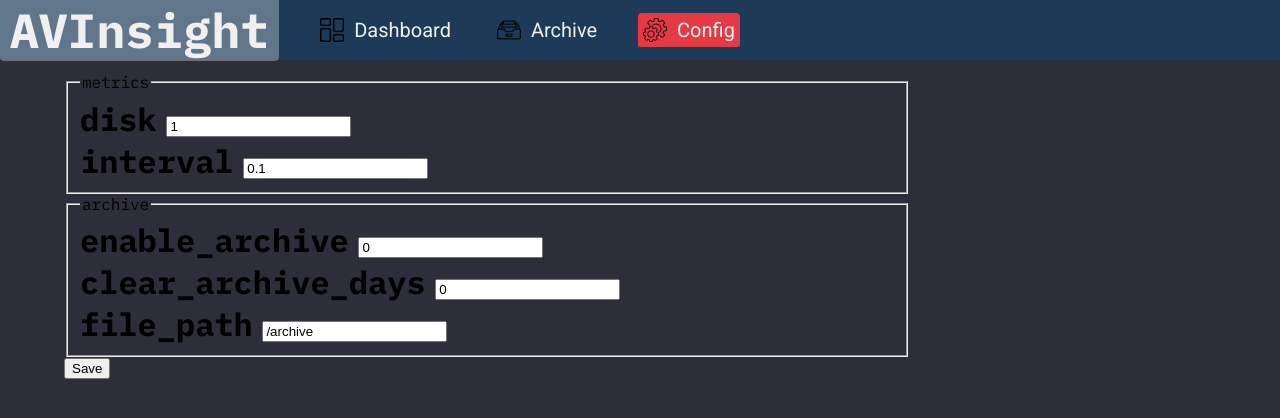
After one commit to basekkelenkamp/AVInsight, a Flask app: page /config in a window 1280 px wide. The commit adds this page. Shown: the top 418 px of the page. Run offline with Flask 2, Linux system fonts and the light colour scheme; some libraries are stand-ins or nearby versions.

Commit message:
save config feature

```diff
--- a/app.py
+++ b/app.py
@@ -1,11 +1,12 @@
 import os
 
-from flask import Flask, render_template
+from flask import Flask, render_template, jsonify, request
 from flask_socketio import SocketIO
 import time
 import threading
 from hwinfo.pci import PCIDevice
 from hwinfo.pci.lspci import LspciNNMMParser
+from config.load_config import get_config, update_config
 from util.metrics import (
     get_cpu_usage,
     get_disk_io_counters,
@@ -19,13 +20,13 @@ app.config["SECRET_KEY"] = "secretkey"
 socket_io = SocketIO(app)
 
 
-def get_metrics():
+def get_metrics(interval=0.1):
     prev_time = time.time()
     prev_disk_io = get_disk_io_counters()
 
     while True:
         # Get CPU, GPU, RAM
-        cpu_percent = get_cpu_usage()
+        cpu_percent = get_cpu_usage(interval)
         ram_percent = get_ram_usage()
         gpu_percent = get_gpu_usage()
 
@@ -47,7 +48,7 @@ def get_metrics():
             "disk-read-speed-chart", {"data": disk_read_speeds}, namespace="/metrics"
         )
 
-        time.sleep(0.1)
+        time.sleep(interval)
 
 
 @app.route("/")
@@ -55,14 +56,27 @@ def index():
     return render_template("index.html")
 
 
-@app.route("/settings")
-def settings():
-    return render_template("settings.html")
+@app.route("/config")
+def config():
+    config_data = get_config()
+    return render_template("config.html", config=config_data)
+
+
+@app.route("/save-config", methods=["POST"])
+def save_config():
+    new_config = request.json
+    # Your update_config function should be implemented here
+    try:
+        update_config(new_config)
+        return jsonify({"result": "success"}), 200
+    except Exception as e:
+        print(e)
+        return jsonify({"result": "error"}), 500
 
 
 @app.route("/archive")
 def archive():
-    return render_template("settings.html")
+    return render_template("archive.html")
 
 
 @socket_io.on("connect", namespace="/metrics")
--- /dev/null
+++ b/config/config.json
@@ -0,0 +1,21 @@
+{
+    "metrics": [
+        {
+            "disk": 1
+        },
+        {
+            "interval": 0.1
+        }
+    ],
+    "archive": [
+        {
+            "enable_archive": 0
+        },
+        {
+            "clear_archive_days": 0
+        },
+        {
+            "file_path": "/archive"
+        }
+    ]
+}
--- /dev/null
+++ b/config/load_config.py
@@ -0,0 +1,25 @@
+import json
+
+
+def get_config():
+    with open("config/config.json") as config:
+        config = json.loads(config.read())
+        return config
+
+
+def update_config(new_config):
+    current_config = get_config()
+
+    for key, value in new_config.items():
+        if key in current_config:
+            if isinstance(current_config[key], type(value)):
+                current_config[key] = value
+            else:
+                raise ValueError(
+                    f"Invalid value type for key '{key}'. Expected {type(current_config[key])}, but got {type(value)}."
+                )
+
+    with open("config/config.json", "w") as config:
+        config.write(json.dumps(current_config, indent=4))
+
+    return
--- /dev/null
+++ b/static/css/config.css
@@ -0,0 +1,50 @@
+.wraper {
+    display: grid;
+    grid-template-columns: auto auto;
+    gap: 2em;
+    align-items: center;
+  }
+
+  .label-text {
+    font-weight: bolder;
+    font-size: 2rem;
+  }
+
+  .switch-wrap {
+    cursor: pointer;
+    background: #15273b;
+    padding: 7px;
+    width: 120px;
+    height: 67px;
+    border-radius: 33.5px;
+  }
+
+  .switch-wrap input {
+    position: absolute;
+    opacity: 0;
+    width: 0;
+    height: 0;
+  }
+
+  .switch {
+    height: 100%;
+    display: grid;
+    grid-template-columns: 0fr 1fr 1fr;
+    transition: .2s;
+  }
+
+  .switch::after {
+    content: '';
+    border-radius: 50%;
+    background: #ccc;
+    grid-column: 2;
+    transition: background .2s;
+  }
+
+  input:checked ~ .switch {
+    grid-template-columns: 1fr 1fr 0fr;
+  }
+
+  input:checked ~ .switch::after {
+    background-color: #52cf71;
+  }
--- /dev/null
+++ b/static/js/config.js
@@ -0,0 +1,40 @@
+document.getElementById('save-config').addEventListener('click', function() {
+    const form = document.getElementById('config-form');
+    const formData = new FormData(form);
+    const updatedConfig = {
+      "metrics": [],
+      "archive": []
+    };
+
+    for (const [key, value] of formData.entries()) {
+      const [section, configKey] = key.split('-', 2);
+      const input = document.getElementById(key);
+      let processedValue;
+
+      if (input.type === 'checkbox') {
+        processedValue = input.checked;
+      } else {
+        processedValue = isNaN(value) ? value : Number(value);
+      }
+
+      const configItem = {};
+      configItem[configKey] = processedValue;
+      updatedConfig[section].push(configItem);
+    }
+
+    // Send updatedConfig to Flask backend
+    fetch('/save-config', {
+      method: 'POST',
+      headers: {
+        'Content-Type': 'application/json'
+      },
+      body: JSON.stringify(updatedConfig)
+    })
+    .then(response => {
+      if (response.ok) {
+        console.log('Config updated successfully');
+      } else {
+        console.log('Error updating config');
+      }
+    });
+  });
--- a/static/js/main.js
+++ b/static/js/main.js
@@ -3,9 +3,7 @@ document.addEventListener('DOMContentLoaded', function () {
     const currentPage = window.location.pathname;
     const dashboardLink = document.getElementById('dashboard-link');
     const archiveLink = document.getElementById('archive-link');
-    const settingsLink = document.getElementById('settings-link');
-
-    console.log("current page:", currentPage)
+    const configLink = document.getElementById('config-link');
 
     if (currentPage === '/' || currentPage === '/index') {
         dashboardLink.classList.add('active');
@@ -19,9 +17,9 @@ document.addEventListener('DOMContentLoaded', function () {
         archiveLink.classList.remove('active');
     }
 
-    if (currentPage === '/settings') {
-        settingsLink.classList.add('active');
+    if (currentPage === '/config') {
+        configLink.classList.add('active');
     } else {
-        settingsLink.classList.remove('active');
+        configLink.classList.remove('active');
     }
 });
--- a/templates/settings.html
+++ b/templates/archive.html
@@ -1,8 +1,6 @@
 {% extends "layout.html" %}
 {% block content %}
 
-<h2>Settings</h2>
-<p>select disk</p>
-<p>Socket rate (0.1 - 1)</p>
+<h2>Archive</h2>
 
 {% endblock content %}
--- /dev/null
+++ b/templates/config.html
@@ -0,0 +1,34 @@
+{% extends "layout.html" %}
+{% block content %}
+<link rel="stylesheet" type="text/css" href="{{ url_for('static', filename='css/config.css') }}">
+<div class="wraper">
+  <div class="config-form">
+    <form id="config-form">
+      {% for section, configs in config.items() %}
+      <fieldset>
+        <legend>{{ section }}</legend>
+        {% for config_item in configs %}
+          {% for key, value in config_item.items() %}
+          <div class="form-group">
+            <label for="{{ section }}-{{ key }}" class="label-text">{{ key }}</label>
+            {% if value is string %}
+              <input type="text" name="{{ section }}-{{ key }}" id="{{ section }}-{{ key }}" value="{{ value }}">
+            {% elif value is number %}
+              <input type="number" name="{{ section }}-{{ key }}" id="{{ section }}-{{ key }}" value="{{ value }}">
+            {% elif value is boolean %}
+              <label class="switch-wrap">
+                <input type="checkbox" name="{{ section }}-{{ key }}" id="{{ section }}-{{ key }}" {% if value %}checked{% endif %}>
+                <span class="switch"></span>
+              </label>
+            {% endif %}
+          </div>
+          {% endfor %}
+        {% endfor %}
+      </fieldset>
+      {% endfor %}
+      <button type="button" id="save-config" class="save-config-button">Save</button>
+    </form>
+  </div>
+</div>
+<script src="{{ url_for('static', filename='js/config.js') }}"></script>
+{% endblock %}
--- a/templates/layout.html
+++ b/templates/layout.html
@@ -24,9 +24,9 @@
                 <img src="{{ url_for('static', filename='imgs/archive.png') }}" alt="archive" class="icon">
                 <span class="button-text">Archive</span>
             </a>
-            <a class="header-link" href="{{ url_for('settings') }}" id="settings-link">
-                <img src="{{ url_for('static', filename='imgs/settings.png') }}" alt="settings" class="icon">
-                <span class="button-text">Settings</span>
+            <a class="header-link" href="{{ url_for('config') }}" id="config-link">
+                <img src="{{ url_for('static', filename='imgs/config.png') }}" alt="config" class="icon">
+                <span class="button-text">Config</span>
             </a>
 
         </div>
--- a/util/metrics.py
+++ b/util/metrics.py
@@ -17,8 +17,8 @@ def calculate_disk_read_speeds(prev_disk_io, curr_disk_io, time_diff):
     }
 
 
-def get_cpu_usage():
-    return psutil.cpu_percent(interval=0.1, percpu=False)
+def get_cpu_usage(interval):
+    return psutil.cpu_percent(interval=interval, percpu=False)
 
 
 def get_ram_usage():
```
Also changed, not shown: static/imgs/config.png (renamed from static/imgs/settings.png).
